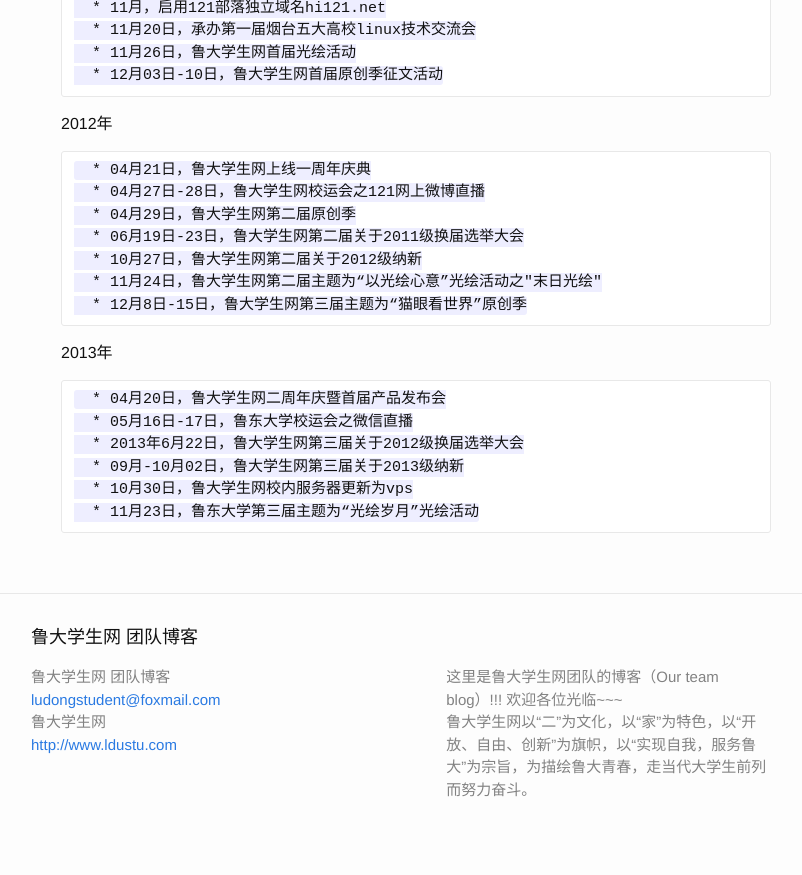
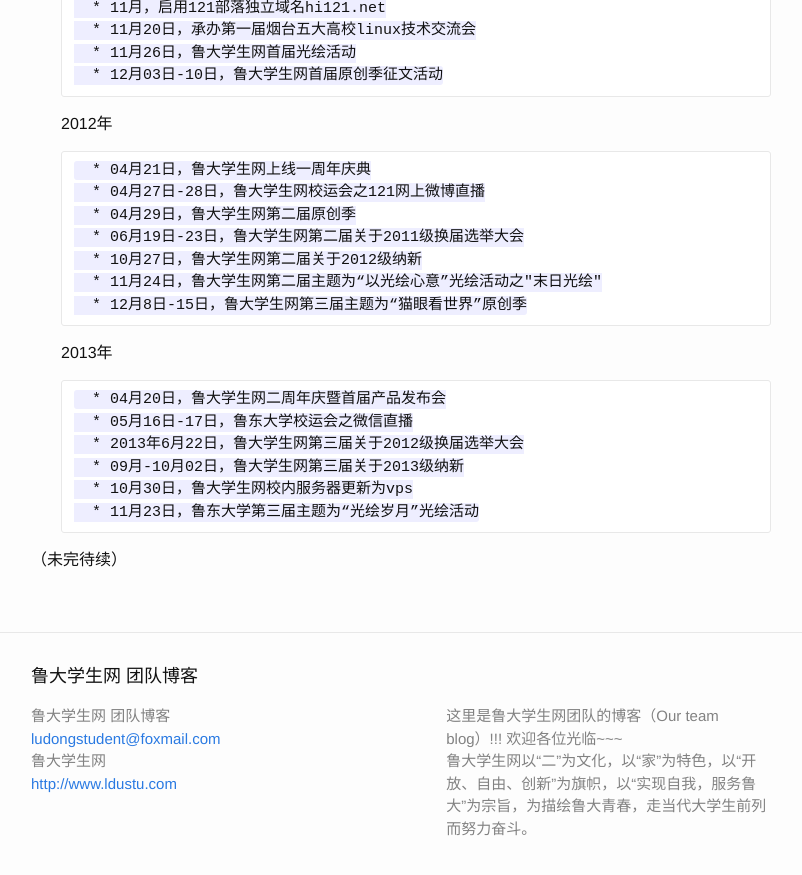
Before and after one commit to ldsn/sailboat, a Jekyll site: the page built from pages/time-line/index.markdown, in a window 1280 px wide and 900 px high, scrolled down 1074 px. Shown: the top 875 px of the window, without its empty margins (239-1041 px from the left). Built offline with Jekyll 4.4.1, drawn with Linux system fonts in a browser that asks for light colours; comment, search, counter and statistics services are not loaded.

Commit message:
未完待续～

```diff
--- a/pages/time-line/index.markdown
+++ b/pages/time-line/index.markdown
@@ -71,3 +71,5 @@
         * 09月-10月02日，鲁大学生网第三届关于2013级纳新
         * 10月30日，鲁大学生网校内服务器更新为vps
         * 11月23日，鲁东大学第三届主题为“光绘岁月”光绘活动
+
+（未完待续）
```
